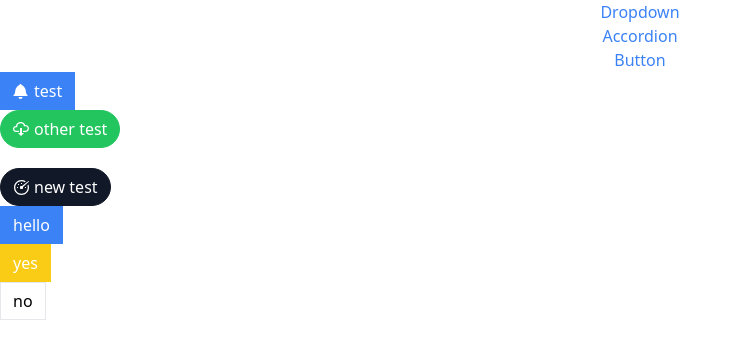
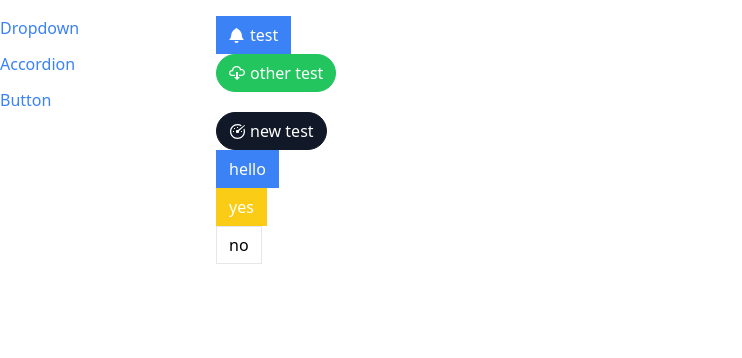
Before and after one commit to JMD1986/comps, a React (Create React App) app: page /button in a window 1280 px wide. Shown: the top 358 px of the page, without its empty margins (0-742 px from the left). Built offline with nearby package versions, Linux system fonts and the light colour scheme.

Commit message:
styling links

```diff
--- a/src/App.js
+++ b/src/App.js
@@ -8,9 +8,9 @@
 
 function App() {
   return (
-    <div className="App">
+    <div className="container mx-auto grid grid-cols-6 gap-4 mt-4">
       <Sidebar />
-      <div>
+      <div className="col-span-5">
         <Route path="/">
           <DropDownPage />
         </Route>
--- a/src/components/Sidebar.js
+++ b/src/components/Sidebar.js
@@ -8,7 +8,7 @@
   ];
   const renderedLinks = links.map((link) => {
     return (
-      <Link key={link.label} to={link.path}>
+      <Link className="mb-3" key={link.label} to={link.path}>
         {link.label}
       </Link>
     );
--- a/src/components/link.js
+++ b/src/components/link.js
@@ -1,8 +1,8 @@
 import useNavigation from "../hooks/use-navgiation";
 import classNames from "classnames";
-function Link({ to, children }) {
+function Link({ to, children, className }) {
   const { navigate } = useNavigation();
-  const classes = classNames("text-blue-500");
+  const classes = classNames("text-blue-500", className);
   const handleClick = (event) => {
     if (event.metaKey || event.ctrlKey) {
       return;
```
